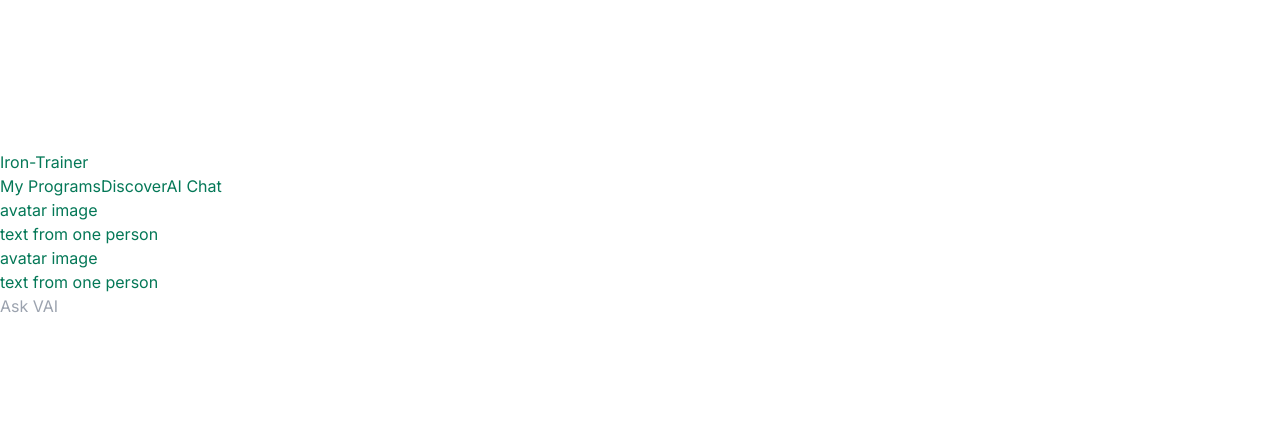
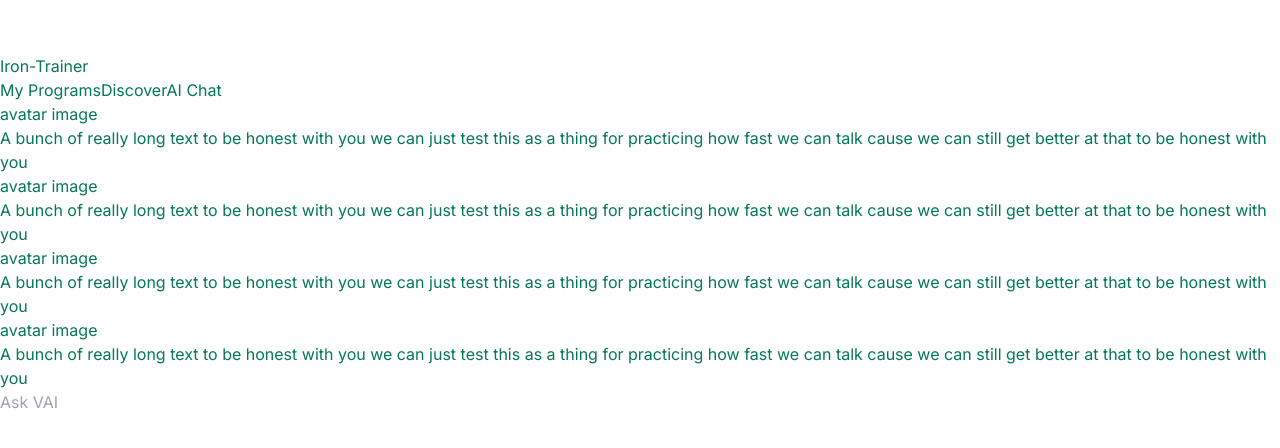
Before and after one commit to TatsatJha/Iron-Trainer, a React (Vite) app in the folder client/: page /App/chat in a window 1280 px wide. Shown: the part 166-614 px from the top of the page. Built offline with nearby package versions, Linux system fonts and the light colour scheme.

Commit message:
Keep building out ai chat ui

```diff
--- /dev/null
+++ b/client/src/Components/chat/Message.tsx
@@ -0,0 +1,8 @@
+export default function Message(props:{text: string}) {
+  return (
+    <div className="border-gray-100 shadow rounded-xl border-solid border-2 p-4 w-fit">
+        <p>avatar image</p>
+        <p>{props.text}</p>
+    </div>
+  )
+}
--- a/client/src/Pages/chat/Chat.tsx
+++ b/client/src/Pages/chat/Chat.tsx
@@ -1,15 +1,14 @@
+import Message from "../../components/chat/Message.tsx"
+
 export default function Chat() {
   return (
     <div className='h-screen w-screen'>
-        <div className="mt-20 p-8 w-3/4 mx-auto shadow h-full">
-            <div className="border-gray-100 shadow rounded-xl border-solid border-2 p-4 m-4 w-fit">
-                <p>avatar image</p>
-                <p>text from one person</p>
-            </div>
-            <div className="border-gray-100 shadow rounded-xl border-solid border-2 p-4 m-4 w-fit">
-                <p>avatar image</p>
-                <p>text from one person</p>
-            </div>
+        <div className="mt-20 p-8 w-3/4 mx-auto shadow h-full flex-col relative">
+            <Message text="A bunch of really long text to be honest with you we can just test this as a thing for practicing how fast we can talk cause we can still get better at that  to be honest with you"></Message>
+            <Message text="A bunch of really long text to be honest with you we can just test this as a thing for practicing how fast we can talk cause we can still get better at that  to be honest with you"></Message>
+            <Message text="A bunch of really long text to be honest with you we can just test this as a thing for practicing how fast we can talk cause we can still get better at that  to be honest with you"></Message>
+            <Message text="A bunch of really long text to be honest with you we can just test this as a thing for practicing how fast we can talk cause we can still get better at that  to be honest with you"></Message>
+
         </div>
         <input className="fixed bottom-0 left-1/4 p-6 w-1/2 rounded-lg border-black border-solid border-2 mb-8" placeholder="Ask VAI" type="text">
         </input>
```
